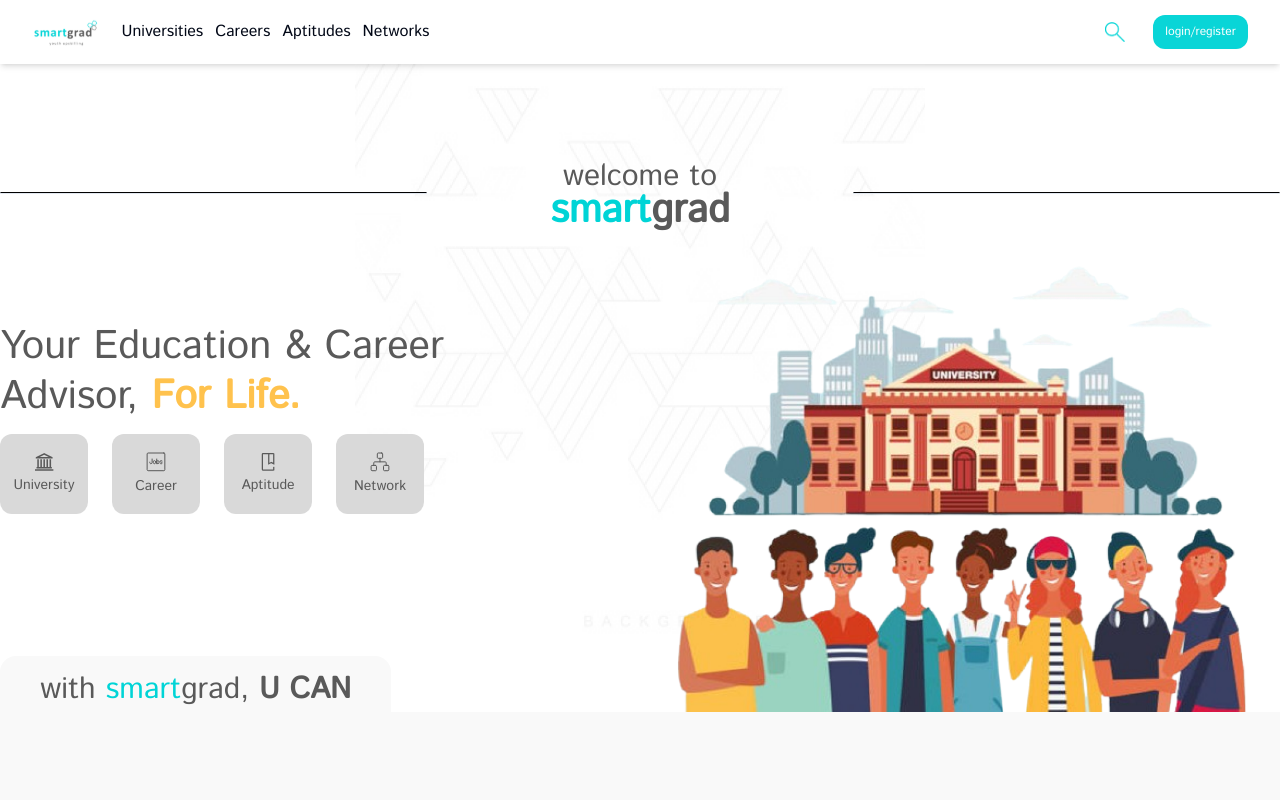
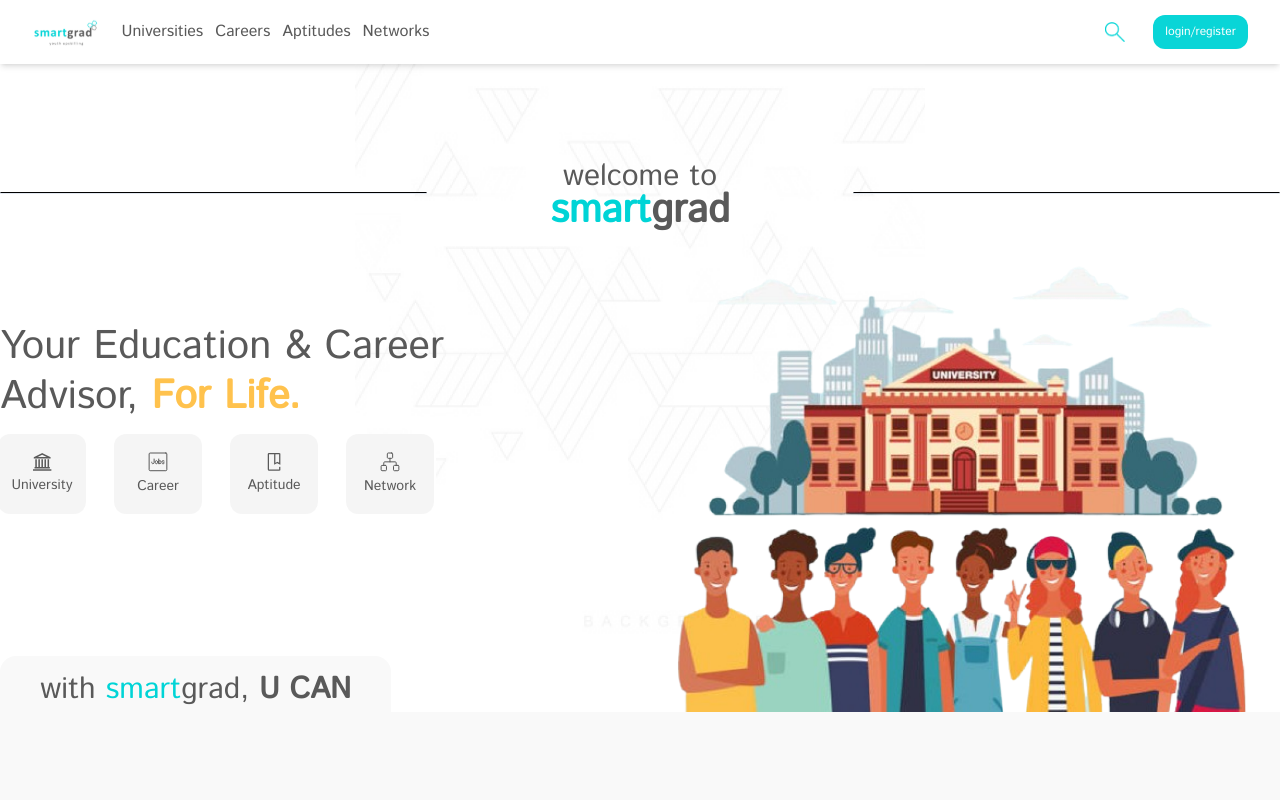
Before and after one commit to Rohan1279/smartgrad-frontend, a React (Vite) app: page / in a window 1280 px wide. Shown: the top 800 px of the page. Built offline with nearby package versions, Linux system fonts and the light colour scheme.

Commit message:
Update styles and fix class names in BannerButton and NavigationMenu components

```diff
--- a/src/Pages/Home/Banner/Banner.jsx
+++ b/src/Pages/Home/Banner/Banner.jsx
@@ -5,7 +5,16 @@
 import CareerIcon from "../../../assets/career-icon.svg";
 import background from "../../../assets/background-shapes.png";
 import bannerCover from "../../../assets/banner-cover.png";
-
+import {
+  NavigationMenu,
+  NavigationMenuContent,
+  NavigationMenuIndicator,
+  NavigationMenuItem,
+  NavigationMenuLink,
+  NavigationMenuList,
+  NavigationMenuTrigger,
+  NavigationMenuViewport,
+} from "../../../components/ui/navigation-menu";
 const Banner = () => {
   return (
     <header className="mb-2">
@@ -37,12 +46,58 @@
                 <span className="font-bold text-[#FFC24D]">For Life.</span>
               </p>
             </div>
-            <div className="flex space-x-6 mt-3">
-              <BannerButton icon={UniversityIcon} text={"University"} />
-              <BannerButton icon={CareerIcon} text={"Career"} />
-              <BannerButton icon={Aptitude} text={"Aptitude"} />
-              <BannerButton icon={NetworkIcon} text={"Network"} />
-            </div>
+            <NavigationMenu className="flex mt-3">
+              <NavigationMenuList className="">
+                <NavigationMenuItem className="">
+                  <NavigationMenuTrigger className="relative w-16 h-16 rounded-xl  hover:bg-[#00D4D6] hover:shadow-xl hover:scale-105 [&_h2]:hover:text-md [&_h2]:hover:text-white px-11 py-10 text-[#595959] transition-all mr-6">
+                    <BannerButton icon={UniversityIcon} text={"University"} />
+                  </NavigationMenuTrigger>
+                  <NavigationMenuContent className="  lg:w-[435px] lg:bg-[#F5F5F5F0] lg:border-none leading-5 px-7 py-5">
+                    <NavigationMenuLink className=" lg:text-[16px] text-[#595959]">
+                      Find the right institutions, get the right advice, manage
+                      all applications in one place.
+                    </NavigationMenuLink>
+                  </NavigationMenuContent>
+                </NavigationMenuItem>
+                <NavigationMenuItem className="">
+                  <NavigationMenuTrigger className="relative w-16 h-16 rounded-xl  hover:bg-[#00D4D6] hover:shadow-xl hover:scale-105 [&_h2]:hover:text-md [&_h2]:hover:text-white px-11 py-10 text-[#595959] transition-all mr-6">
+                    <BannerButton icon={CareerIcon} text={"Career"} />
+                  </NavigationMenuTrigger>
+                  <NavigationMenuContent className="  lg:w-[435px] lg:bg-[#F5F5F5F0] lg:border-none leading-5 px-7 py-5">
+                    <NavigationMenuLink className=" lg:text-[16px] text-[#595959]">
+                      Find the right jobs, manage all applications in one place
+                      and never
+                    </NavigationMenuLink>
+                  </NavigationMenuContent>
+                </NavigationMenuItem>
+                <NavigationMenuItem className="mr-6">
+                  <NavigationMenuTrigger className="relative w-16 h-16 rounded-xl  hover:bg-[#00D4D6] hover:shadow-xl hover:scale-105 [&_h2]:hover:text-md [&_h2]:hover:text-white px-11 py-10 text-[#595959] transition-all mr-6">
+                    <BannerButton icon={Aptitude} text={"Aptitude"} />
+                  </NavigationMenuTrigger>
+                  <NavigationMenuContent className="  lg:w-[435px] lg:bg-[#F5F5F5F0] lg:border-none leading-5 px-7 py-5">
+                    <NavigationMenuLink className=" lg:text-[16px] text-[#595959]">
+                      Acquire the right skills, make yourself more eligible,
+                      gain visibility.
+                    </NavigationMenuLink>
+                  </NavigationMenuContent>
+                </NavigationMenuItem>
+                <NavigationMenuItem className="">
+                  <NavigationMenuTrigger className="relative w-16 h-16 rounded-xl  hover:bg-[#00D4D6] hover:shadow-xl hover:scale-105 [&_h2]:hover:text-md [&_h2]:hover:text-white px-11 py-10 text-[#595959] transition-all">
+                    <BannerButton icon={NetworkIcon} text={"Network"} />
+                  </NavigationMenuTrigger>
+                  <NavigationMenuContent className="  lg:w-[435px] lg:bg-[#F5F5F5F0] lg:border-none leading-5 px-7 py-5">
+                    <NavigationMenuLink className=" lg:text-[16px] text-[#595959]">
+                      Find the right expert or mentor , grow your network.
+                    </NavigationMenuLink>
+                  </NavigationMenuContent>
+                </NavigationMenuItem>
+              </NavigationMenuList>
+
+              {/* <BannerButton icon={UniversityIcon} text={"University"} /> */}
+              {/* <BannerButton icon={CareerIcon} text={"Career"} /> */}
+              {/* <BannerButton icon={Aptitude} text={"Aptitude"} /> */}
+              {/* <BannerButton icon={NetworkIcon} text={"Network"} /> */}
+            </NavigationMenu>
           </section>
           <img
             src={bannerCover}
--- a/src/Shared/Navbar/Navbar.jsx
+++ b/src/Shared/Navbar/Navbar.jsx
@@ -1,27 +1,16 @@
 import NavIcon from "../../assets/smart-grad.svg";
 import search from "../../assets/search.png";
-import {
-  NavigationMenu,
-  NavigationMenuContent,
-  NavigationMenuIndicator,
-  NavigationMenuItem,
-  NavigationMenuLink,
-  NavigationMenuList,
-  NavigationMenuTrigger,
-  NavigationMenuViewport,
-} from "../../components/ui/navigation-menu";
+
 import {
   DropdownMenu,
   DropdownMenuContent,
   DropdownMenuItem,
-  DropdownMenuLabel,
-  DropdownMenuSeparator,
   DropdownMenuTrigger,
 } from "../../components/ui/dropdown-menu";
 
 export default function Navbar() {
   return (
-    <nav className="bg-white shadow-md ">
+    <nav className="bg-white shadow-md text-[#595959]">
       <div className="max-w-7xl mx-auto px-2 sm:px-6 lg:px-8">
         <div className="relative flex items-center justify-between h-16">
           <div className="flex-1 flex items-center justify-center sm:items-stretch sm:justify-start">
@@ -128,7 +117,9 @@
                 </NavigationMenuList>
               </NavigationMenu> */}
               <DropdownMenu>
-                <DropdownMenuTrigger>Universities</DropdownMenuTrigger>
+                <DropdownMenuTrigger className="font-normal focus:outline-none">
+                  Universities
+                </DropdownMenuTrigger>
                 <DropdownMenuContent>
                   <DropdownMenuItem>University Admission</DropdownMenuItem>
                   <DropdownMenuItem>Essay Writing</DropdownMenuItem>
@@ -140,7 +131,9 @@
                 </DropdownMenuContent>
               </DropdownMenu>
               <DropdownMenu>
-                <DropdownMenuTrigger>Careers</DropdownMenuTrigger>
+                <DropdownMenuTrigger className="font-normal focus:outline-none">
+                  Careers
+                </DropdownMenuTrigger>
                 <DropdownMenuContent>
                   <DropdownMenuItem>CV Review</DropdownMenuItem>
                   <DropdownMenuItem>Mock Interview</DropdownMenuItem>
@@ -151,7 +144,9 @@
                 </DropdownMenuContent>
               </DropdownMenu>
               <DropdownMenu>
-                <DropdownMenuTrigger>Aptitudes</DropdownMenuTrigger>
+                <DropdownMenuTrigger className="font-normal focus:outline-none">
+                  Aptitudes
+                </DropdownMenuTrigger>
                 <DropdownMenuContent>
                   <DropdownMenuItem>Soft Skills</DropdownMenuItem>
                   <DropdownMenuItem>Standardized Test Prep</DropdownMenuItem>
@@ -161,7 +156,9 @@
                 </DropdownMenuContent>
               </DropdownMenu>
               <DropdownMenu>
-                <DropdownMenuTrigger>Networks</DropdownMenuTrigger>
+                <DropdownMenuTrigger className="font-normal focus:outline-none">
+                  Networks
+                </DropdownMenuTrigger>
                 <DropdownMenuContent>
                   <DropdownMenuItem>Sector Consultants</DropdownMenuItem>
                   <DropdownMenuItem>Mentors</DropdownMenuItem>
--- a/src/components/BannerButton/BannerButton.jsx
+++ b/src/components/BannerButton/BannerButton.jsx
@@ -4,7 +4,7 @@
   return (
     <div>
       <Button
-        className="w-16 h-16 rounded-xl bg-[#D9D9D9] hover:bg-[#00D4D6] hover:shadow-xl hover:scale-105 [&_h2]:hover:text-md [&_h2]:hover:text-white px-11 py-10 text-[#595959] transition-all"
+        className="w-16 h-16 rounded-xl bg-[#F5F5F5F0]/95 hover:bg-[#00D4D6] hover:shadow-xl hover:scale-105 [&_h2]:hover:text-md [&_h2]:hover:text-white px-11 py-10 text-[#595959] transition-all"
         // onClick={() => console.log("")}
       >
         <div className=" flex-col ">
--- a/src/components/ui/navigation-menu.jsx
+++ b/src/components/ui/navigation-menu.jsx
@@ -78,7 +78,7 @@
     <div className={cn("absolute left-0 top-full flex justify-center")}>
       <NavigationMenuPrimitive.Viewport
         className={cn(
-          "origin-top-center relative mt-1.5 h-[var(--radix-navigation-menu-viewport-height)] w-full overflow-hidden rounded-md border bg-popover text-popover-foreground shadow-lg data-[state=open]:animate-in data-[state=closed]:animate-out data-[state=closed]:zoom-out-95 data-[state=open]:zoom-in-90 md:w-[var(--radix-navigation-menu-viewport-width)]",
+          "origin-top-center relative mt-3 h-[var(--radix-navigation-menu-viewport-height)] w-full overflow-hidden rounded-md  text-popover-foreground shadow-lg data-[state=open]:animate-in data-[state=closed]:animate-out data-[state=closed]:zoom-out-95 data-[state=open]:zoom-in-90 md:w-[var(--radix-navigation-menu-viewport-width)]",
           className
         )}
         ref={ref}
```
